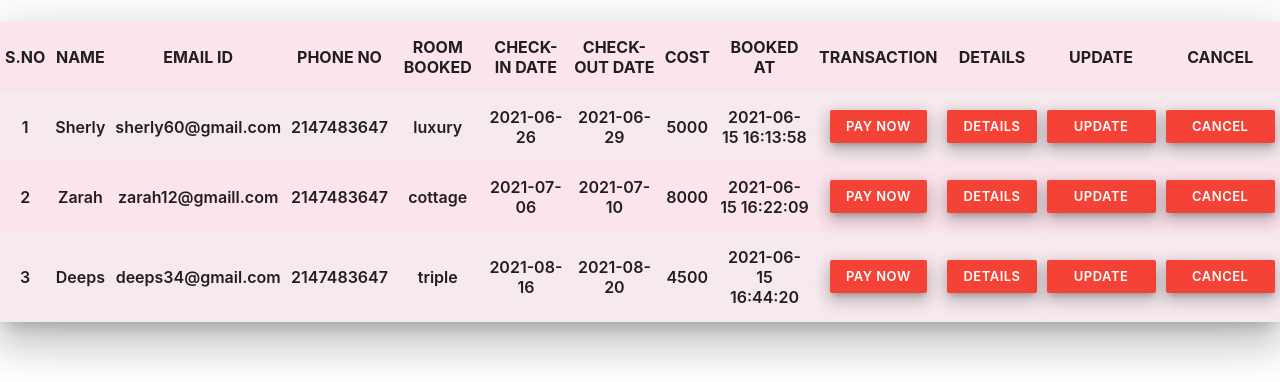
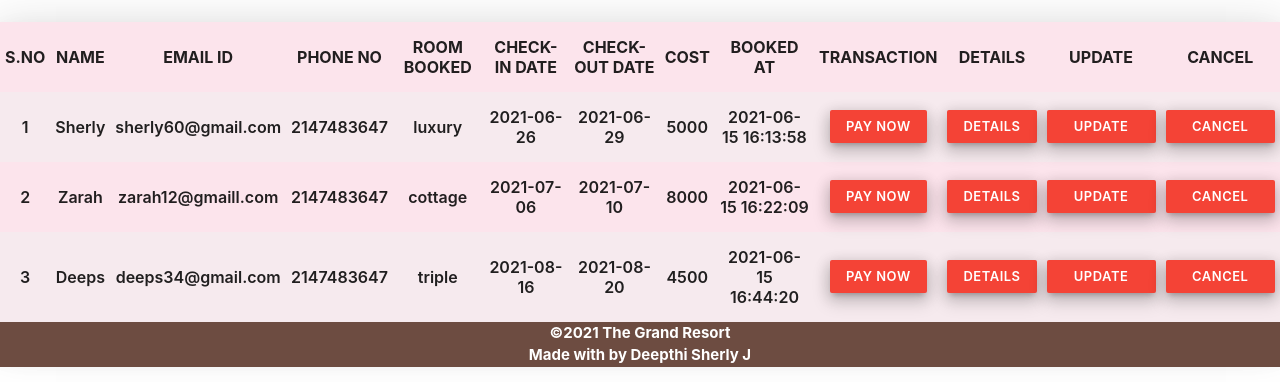
Before and after one commit to deepssherly/Hotel-Management-System, a PHP site: page /roomtable.php in a window 1280 px wide. Shown: the part 418-800 px from the top of the page. Run offline with PHP 8.4, Linux system fonts and the light colour scheme; data comes from the database, SQL or seed files in the repository; a stand-in replaces the project's code that opens the database connection; some libraries are stand-ins or nearby versions.

Commit message:
added changes

```diff
--- /dev/null
+++ b/config.php
@@ -0,0 +1,13 @@
+<?php
+$servername = "localhost";
+$username = "deeps";
+$password = "deepthi";
+
+// Create connection
+$conn = new mysqli($servername, $username, $password,"hotel",3307);
+
+// Check connection
+if ($conn->connect_error) {
+  die("Connection failed: " . $conn->connect_error);
+}
+?>
--- a/eventbooking.php
+++ b/eventbooking.php
@@ -179,7 +179,8 @@ if(isset($_POST['submit'])){
     </div>
     <div class="footer-copyright brown darken-1">
         <div class="container center-align white-text">
-            <b>&copy;2021 The Grand Resort</b>
+            <b>&copy;2021 The Grand Resort</b><br>
+            <b>Made with by Deepthi Sherly J</b>
         </div>
     </div>
     <div class="modal" id="roombooked">
--- a/eventpayment.php
+++ b/eventpayment.php
@@ -74,6 +74,12 @@ if (isset($_GET['user_id'])) {
         </div>
         <br>
     </div>
+    <div class="footer-copyright brown darken-1">
+        <div class="container center-align white-text">
+            <b>&copy;2021 The Grand Resort</b><br>
+            <b>Made with by Deepthi Sherly J</b>
+        </div>
+    </div>
         <script src=" https://code.jquery.com/jquery-3.3.1.min.js "></script>
     <script src="https://cdnjs.cloudflare.com/ajax/libs/materialize/1.0.0-beta/js/materialize.min.js "></script>
     <script>
--- a/eventtable.php
+++ b/eventtable.php
@@ -128,6 +128,12 @@ if(isset($_POST['delete'])){
             <a href="#!" class="modal-close waves-effect waves-green btn-small brown"><strong>Close</strong></a>
         </div>
     </div>
+    <div class="footer-copyright brown darken-1">
+        <div class="container center-align white-text">
+            <b>&copy;2021 The Grand Resort</b><br>
+            <b>Made with by Deepthi Sherly J</b>
+        </div>
+    </div>
     <script src=" https://code.jquery.com/jquery-3.3.1.min.js "></script>
     <script src="https://cdnjs.cloudflare.com/ajax/libs/materialize/1.0.0-beta/js/materialize.min.js "></script>
     <script>
--- a/eventupdate.php
+++ b/eventupdate.php
@@ -137,7 +137,8 @@ if(isset($_POST['update'])){
     </div>
     <div class="footer-copyright brown darken-1 ">
         <div class="container center-align white-text">
-            <b>&copy;2021 The Grand Resort</b>
+            <b>&copy;2021 The Grand Resort</b><br>
+            <b>Made with by Deepthi Sherly J</b>
         </div>
     </div>
     <script src=" https://code.jquery.com/jquery-3.3.1.min.js "></script>
--- a/galleryhome.php
+++ b/galleryhome.php
@@ -119,7 +119,8 @@
     </section>
     <div class="footer-copyright brown darken-1">
         <div class="container center-align white-text">
-            <b>&copy;2021 The Grand Resort</b>
+            <b>&copy;2021 The Grand Resort</b><br>
+            <b>Made with by Deepthi Sherly J</b>
         </div>
     </div>
     <script src=" https://code.jquery.com/jquery-3.3.1.min.js "></script>
--- a/galleryindex.php
+++ b/galleryindex.php
@@ -119,7 +119,8 @@
     </section>
     <div class="footer-copyright brown darken-1">
         <div class="container center-align white-text">
-            <b>&copy;2021 The Grand Resort</b>
+            <b>&copy;2021 The Grand Resort</b><br>
+            <b>Made with by Deepthi Sherly J</b>
         </div>
     </div>
 
--- a/index.php
+++ b/index.php
@@ -607,7 +607,8 @@
         </div>
         <div class="footer-copyright brown darken-1">
             <div class="container center-align">
-                <b>&copy;2021 The Grand Resort</b>
+                <b>&copy;2021 The Grand Resort</b><br>
+                <b>Made with by Deepthi Sherly J</b>
             </div>
         </div>
     </section>
--- a/login.php
+++ b/login.php
@@ -108,6 +108,7 @@ if(isset($_POST['login'])){
         </div>
     </div>
 
+
 </body>
 
 </html>
--- a/packagebooking.php
+++ b/packagebooking.php
@@ -210,7 +210,8 @@ if(isset($_POST['submit'])){
     </div>
     <div class="footer-copyright brown darken-1 ">
         <div class="container center-align white-text">
-            <b>&copy;2021 The Grand Resort</b>
+            <b>&copy;2021 The Grand Resort</b><br>
+            <b>Made with by Deepthi Sherly J</b>
         </div>
     </div>
     <div class="modal" id="roombooked">
--- a/packagepayment.php
+++ b/packagepayment.php
@@ -73,6 +73,12 @@ if (isset($_GET['user_id'])) {
             <form class="center"><script src="https://checkout.razorpay.com/v1/payment-button.js" data-payment_button_id="pl_HJ2OohGtgU9VfX" async></script></form>
         </div>
     </div>
+    <div class="footer-copyright brown darken-1">
+        <div class="container center-align white-text">
+            <b>&copy;2021 The Grand Resort</b><br>
+            <b>Made with by Deepthi Sherly J</b>
+        </div>
+    </div>
         <script src=" https://code.jquery.com/jquery-3.3.1.min.js "></script>
     <script src="https://cdnjs.cloudflare.com/ajax/libs/materialize/1.0.0-beta/js/materialize.min.js "></script>
     <script>
--- a/packagetable.php
+++ b/packagetable.php
@@ -129,6 +129,12 @@ if(isset($_POST['delete'])){
             <a href="#!" class="modal-close waves-effect waves-green btn-small brown"><strong>Close</strong></a>
         </div>
     </div>
+    <div class="footer-copyright brown darken-1">
+        <div class="container center-align white-text">
+            <b>&copy;2021 The Grand Resort</b><br>
+            <b>Made with by Deepthi Sherly J</b>
+        </div>
+    </div>
     <script src=" https://code.jquery.com/jquery-3.3.1.min.js"></script>
     <script src="https://cdnjs.cloudflare.com/ajax/libs/materialize/1.0.0-beta/js/materialize.min.js"></script>
     <script>
--- a/packageupdate.php
+++ b/packageupdate.php
@@ -165,9 +165,10 @@ if(isset($_POST['update'])){
             </div>
         </div>
     </div>
-    <div class="footer-copyright brown darken-1 ">
+    <div class="footer-copyright brown darken-1">
         <div class="container center-align white-text">
-            <b>&copy;2021 The Grand Resort</b>
+            <b>&copy;2021 The Grand Resort</b><br>
+            <b>Made with by Deepthi Sherly J</b>
         </div>
     </div>
     <script src=" https://code.jquery.com/jquery-3.3.1.min.js "></script>
--- a/roombooking.php
+++ b/roombooking.php
@@ -216,7 +216,8 @@ if(isset($_POST['submit'])){
     </div>
     <div class="footer-copyright brown darken-1">
         <div class="container center-align white-text">
-            <b>&copy;2021 The Grand Resort</b>
+            <b>&copy;2021 The Grand Resort</b><br>
+            <b>Made with by Deepthi Sherly J</b>
         </div>
     </div>
     <div class="modal" id="roombooked">
--- a/roompayment.php
+++ b/roompayment.php
@@ -74,6 +74,12 @@ if (isset($_GET['user_id'])) {
         </div>
         <br>
     </div>
+    <div class="footer-copyright brown darken-1">
+        <div class="container center-align white-text">
+            <b>&copy;2021 The Grand Resort</b><br>
+            <b>Made with by Deepthi Sherly J</b>
+        </div>
+    </div>
         <script src=" https://code.jquery.com/jquery-3.3.1.min.js "></script>
     <script src="https://cdnjs.cloudflare.com/ajax/libs/materialize/1.0.0-beta/js/materialize.min.js "></script>
     <script>
--- a/roomtable.php
+++ b/roomtable.php
@@ -129,6 +129,12 @@ if(isset($_POST['delete'])){
             <a href="#!" class="modal-close waves-effect waves-green btn-small brown"><strong>Close</strong></a>
         </div>
     </div>
+    <div class="footer-copyright brown darken-1">
+        <div class="container center-align white-text">
+            <b>&copy;2021 The Grand Resort</b><br>
+            <b>Made with by Deepthi Sherly J</b>
+        </div>
+    </div>
     <script src=" https://code.jquery.com/jquery-3.3.1.min.js "></script>
     <script src="https://cdnjs.cloudflare.com/ajax/libs/materialize/1.0.0-beta/js/materialize.min.js "></script>
     <script>
--- a/roomupdate.php
+++ b/roomupdate.php
@@ -170,9 +170,10 @@ if(isset($_POST['update'])){
             </div>
         </div>
     </div>
-    <div class="footer-copyright brown darken-1 ">
+    <div class="footer-copyright brown darken-1">
         <div class="container center-align white-text">
-            <b>&copy;2021 The Grand Resort</b>
+            <b>&copy;2021 The Grand Resort</b><br>
+            <b>Made with by Deepthi Sherly J</b>
         </div>
     </div>
     <script src=" https://code.jquery.com/jquery-3.3.1.min.js "></script>
```
Also changed, not shown: home.php (+4 -3 lines).
